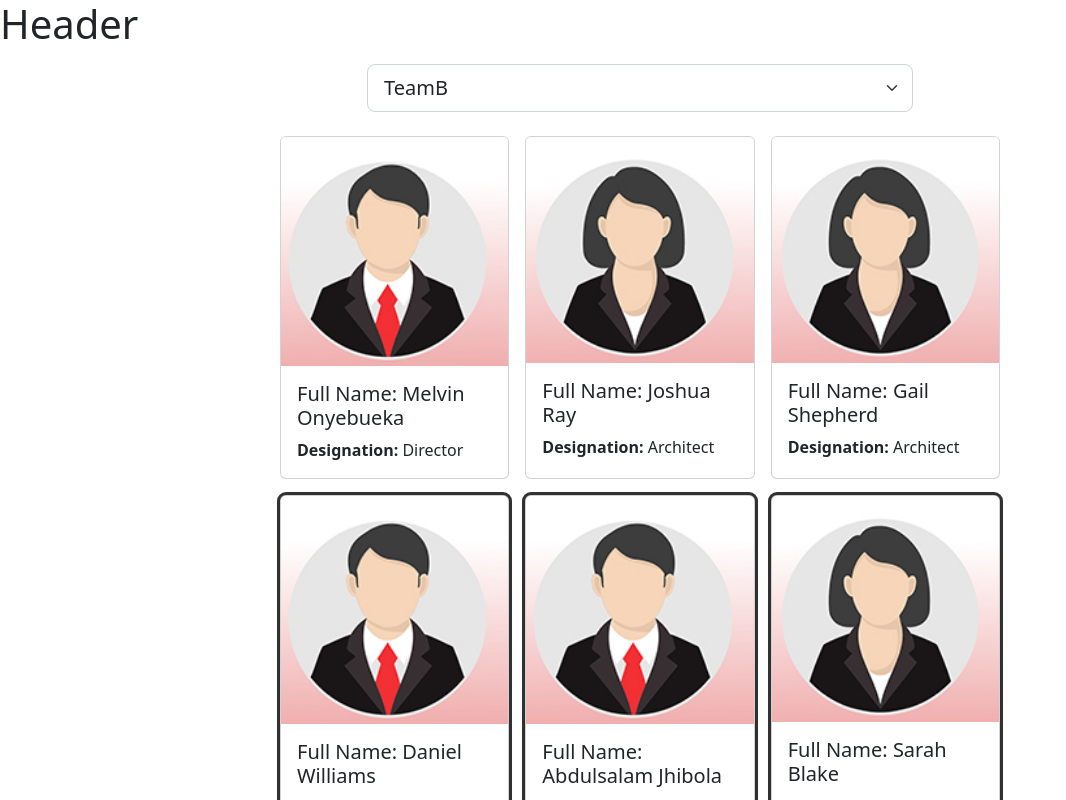
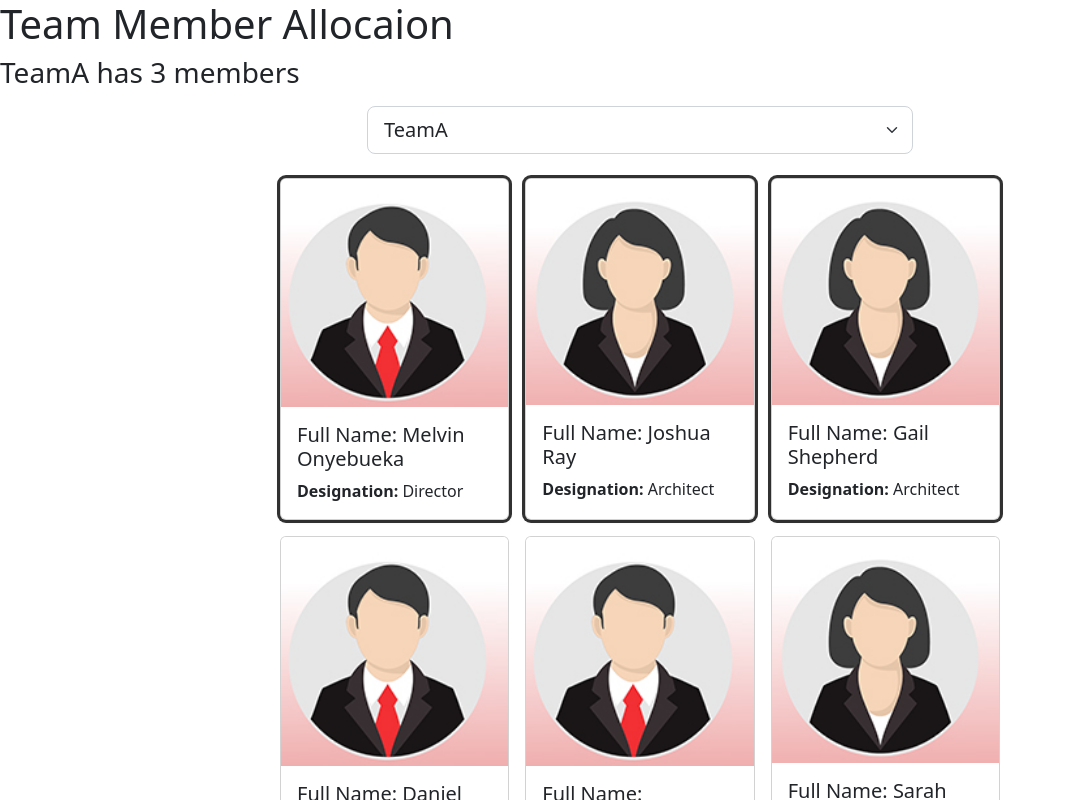
Before and after one commit to Daniel-Williams-ux/Alcasa_Team_Member_Allocation_App, a React (Vite) app: page / in a window 1280 px wide. Shown: the top 800 px of the page, without its empty margins (0-1066 px from the left). Built offline with nearby package versions, Linux system fonts and the light colour scheme.

Commit message:
Use props with destructuring to unpack header

```diff
--- a/src/App.jsx
+++ b/src/App.jsx
@@ -7,7 +7,7 @@
 function App() {
 
 
-  const [selectedTeam, setSelectedTeam] = useState('TeamB');
+  const [selectedTeam, setSelectedTeam] = useState('TeamA');
 
   const [employees, setEmployees] = useState([{id: 1,
     fullName: "Melvin Onyebueka",
@@ -107,7 +107,8 @@
 
   return (
     <div>
-      <Header />
+      <Header selectedTeam={selectedTeam}
+              teamMemberCount={employees.filter((employee) => employee.teamName === selectedTeam).length}/>
       <Employees employees={employees}
         selectedTeam={selectedTeam}
         handleEmployeeCardClick={handleEmployeeCardClick}
--- a/src/Header.jsx
+++ b/src/Header.jsx
@@ -1,8 +1,9 @@
-const Header = () => {
+const Header = ({selectedTeam, teamMemberCount}) => {
 
   return (
     <header>
-      <h1>Header</h1>
+      <h1>Team Member Allocaion</h1>
+      <h3>{selectedTeam} has {teamMemberCount} members</h3>
     </header>
   )
 
```
Also changed, not shown: src/Employees.jsx (+0 -11 lines).
